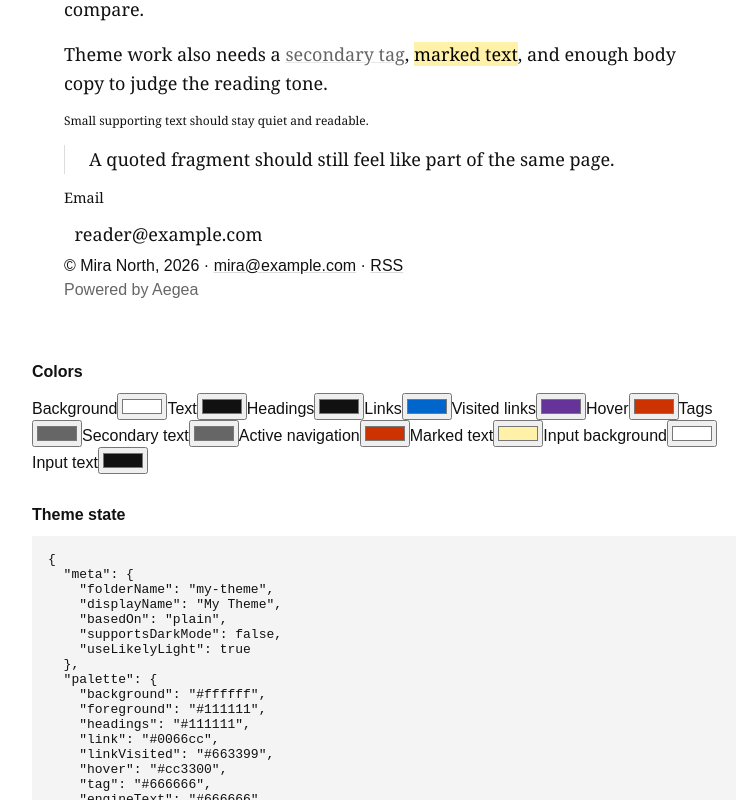
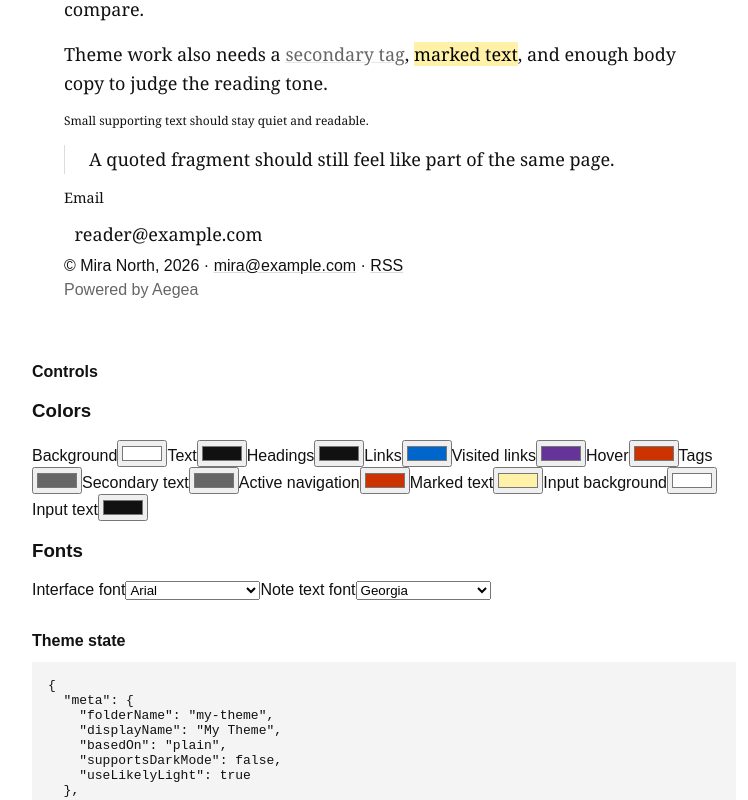
Before and after one commit to hvab/Selecta, a Vue app: page / in a window 1280 px wide. Shown: the part 483-1283 px from the top of the page, without its empty margins (256-1004 px from the left). Built offline with nearby package versions, Linux system fonts and the light colour scheme.

Commit message:
add font family controls

```diff
--- a/src/App.vue
+++ b/src/App.vue
@@ -14,6 +14,10 @@ const themeInfo = computed(() => generateThemeInfo(themeState));
 function updatePaletteField(key, value) {
   themeState.palette[key] = value;
 }
+
+function updateTypographyField(key, value) {
+  themeState.typography[key] = value;
+}
 </script>
 
 <template>
@@ -27,8 +31,13 @@ function updatePaletteField(key, value) {
     </section>
 
     <section>
-      <h2>Colors</h2>
-      <ThemeControls :palette="themeState.palette" @update:palette-field="updatePaletteField" />
+      <h2>Controls</h2>
+      <ThemeControls
+        :palette="themeState.palette"
+        :typography="themeState.typography"
+        @update:palette-field="updatePaletteField"
+        @update:typography-field="updateTypographyField"
+      />
     </section>
 
     <section>
--- a/src/components/ThemeControls.vue
+++ b/src/components/ThemeControls.vue
@@ -4,9 +4,13 @@ defineProps({
     type: Object,
     required: true,
   },
+  typography: {
+    type: Object,
+    required: true,
+  },
 });
 
-const emit = defineEmits(['update:palette-field']);
+const emit = defineEmits(['update:palette-field', 'update:typography-field']);
 
 const colorControls = [
   {
@@ -58,10 +62,50 @@ const colorControls = [
     label: 'Input text',
   },
 ];
+
+const fontControls = [
+  {
+    key: 'mainFontFamily',
+    label: 'Interface font',
+  },
+  {
+    key: 'noteFontFamily',
+    label: 'Note text font',
+  },
+];
+
+const systemFonts = [
+  {
+    value: 'Arial, Helvetica, sans-serif',
+    label: 'Arial',
+  },
+  {
+    value: 'Georgia, "Times New Roman", serif',
+    label: 'Georgia',
+  },
+  {
+    value: 'Verdana, Geneva, sans-serif',
+    label: 'Verdana',
+  },
+  {
+    value: '"Trebuchet MS", Helvetica, sans-serif',
+    label: 'Trebuchet MS',
+  },
+  {
+    value: '"Times New Roman", Times, serif',
+    label: 'Times New Roman',
+  },
+  {
+    value: '"Courier New", Courier, monospace',
+    label: 'Courier New',
+  },
+];
 </script>
 
 <template>
   <div class="theme-controls">
+    <div>
+      <h3>Colors</h3>
       <label v-for="control in colorControls" :key="control.key">
         <span>{{ control.label }}</span>
         <input
@@ -71,4 +115,20 @@ const colorControls = [
         />
       </label>
     </div>
+
+    <div>
+      <h3>Fonts</h3>
+      <label v-for="control in fontControls" :key="control.key">
+        <span>{{ control.label }}</span>
+        <select
+          :value="typography[control.key]"
+          @change="emit('update:typography-field', control.key, $event.target.value)"
+        >
+          <option v-for="font in systemFonts" :key="font.value" :value="font.value">
+            {{ font.label }}
+          </option>
+        </select>
+      </label>
+    </div>
+  </div>
 </template>
```
Also changed, not shown: 1 other file (tests, documents, lock files or other folders). Lines whose indentation alone changed are shown as unchanged.
